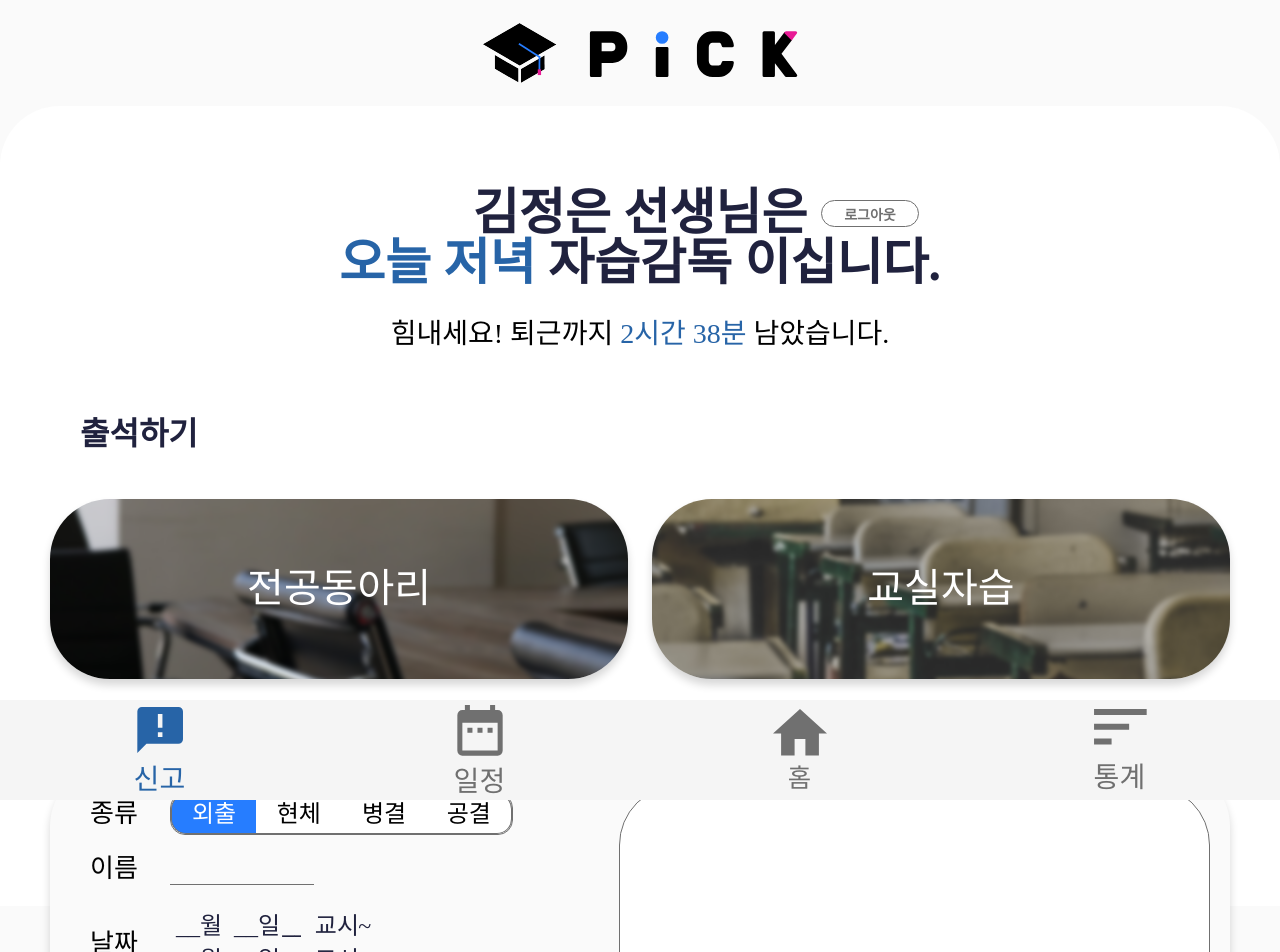
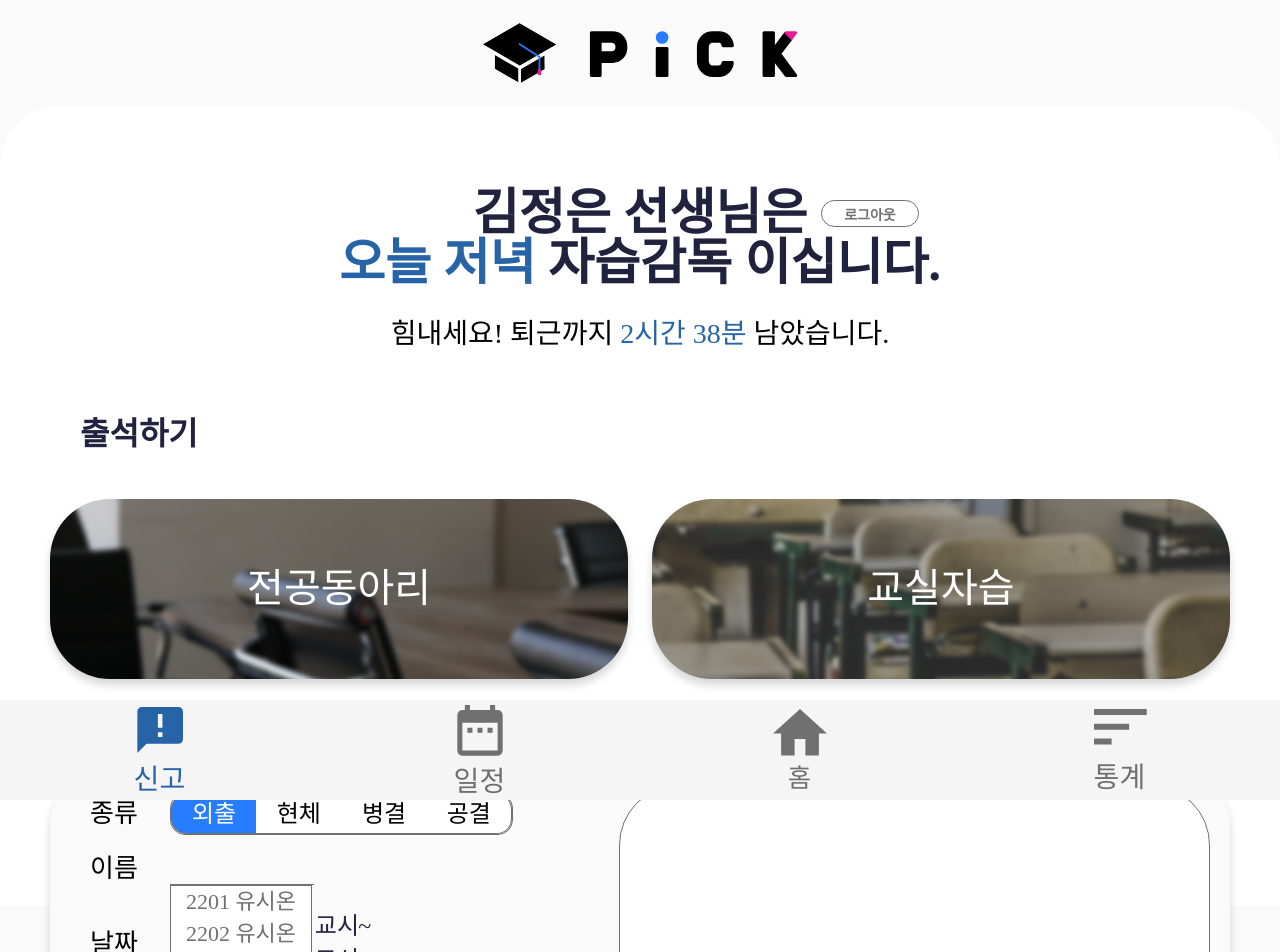
Before and after one commit to DSM-PICK/pick-client, a React app: page /main in a window 1280 px wide. Shown: the top 952 px of the page. Built offline with nearby package versions, Linux system fonts and the light colour scheme.

Commit message:
[FIX] <PreReportName.js> CSS 변경

```diff
--- a/src/component/Main/PreReport/PreReportName/PreReportName.js
+++ b/src/component/Main/PreReport/PreReportName/PreReportName.js
@@ -1,5 +1,6 @@
 import React from 'react';
 import * as S from './styles';
+import NameSelect from './NameSelect/NameSelect';
 
 const PreReportName = (props) => {
 	const { name } = props;
@@ -7,6 +8,7 @@ const PreReportName = (props) => {
 	return (
 		<S.Container>
 			<S.Name value={name} onChange={onChangeName} />
+			<NameSelect />
 		</S.Container>
 	);
 };
--- a/src/component/Main/PreReport/PreReportName/styles.js
+++ b/src/component/Main/PreReport/PreReportName/styles.js
@@ -6,6 +6,7 @@ export const Container = styled.div`
 	left: 80px;
 	width: 140px;
 	height: 27px;
+	flex-direction: column;
 `;
 
 export const Name = styled.input`
```
